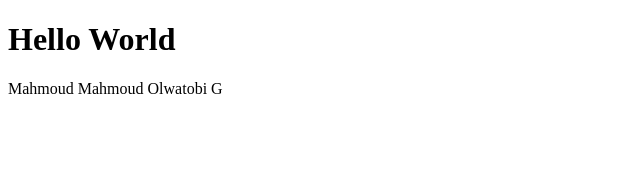
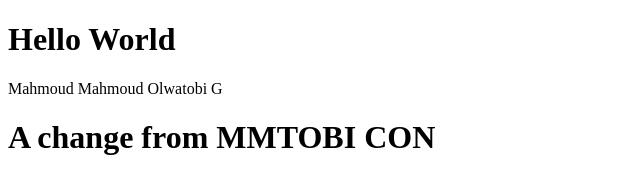
Before and after one commit to MMTobiCon/Task1, a plain HTML site: page index.html in a window 1280 px wide. Shown: the whole page, without its empty margins (0-640 px from the left). Drawn offline with Linux system fonts and the light colour scheme.

Commit message:
a change

```diff
--- a/index.html
+++ b/index.html
@@ -7,5 +7,6 @@
 <body>
     <h1>Hello World</h1>
     <p>Mahmoud Mahmoud Olwatobi G</p>
+    <h1>A change from MMTOBI CON</h1>
 </body>
 </html>
```
